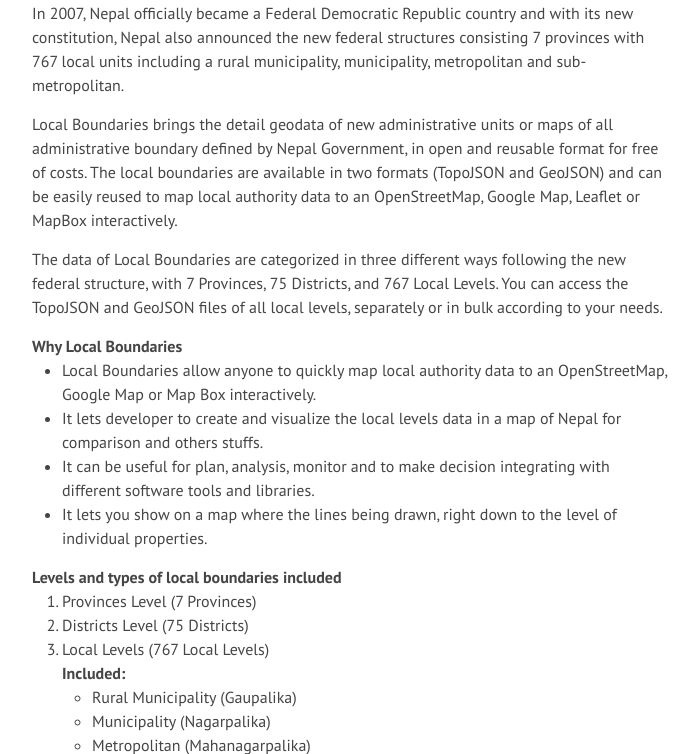
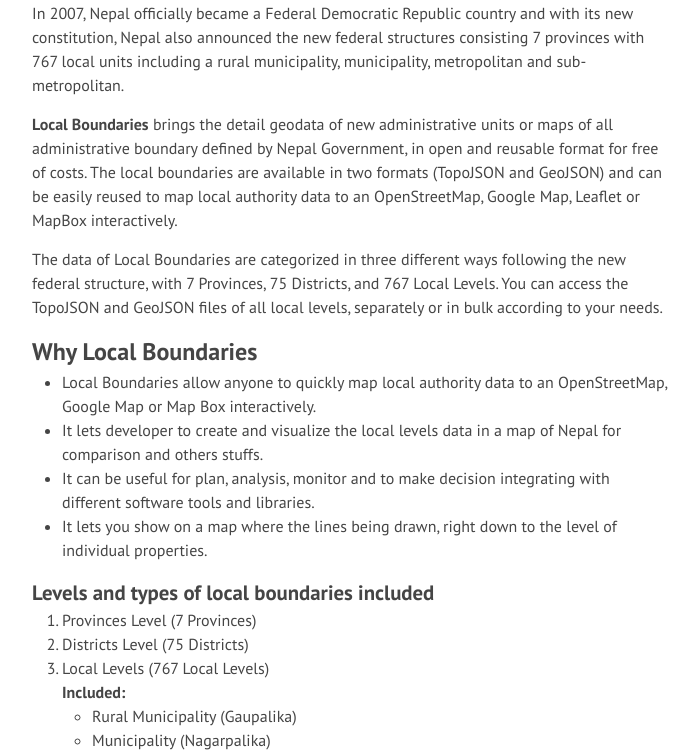
Before and after one commit to okfnepal/localboundaries, a Jekyll site: the page built from index.html, in a window 1280 px wide and 900 px high, scrolled down 581 px, cut to the strip 146-900 px from the top of the window. Shown: the whole strip, without its empty margins (288-987 px from the left). Built offline with Jekyll 4.4.1, drawn with Linux system fonts in a browser that asks for light colours; nearby versions of some CDN libraries; Markdown is read by kramdown in place of the engine named in the settings.

```diff
--- a/index.html
+++ b/index.html
@@ -8,19 +8,19 @@ layout: default
     <p> In 2007, Nepal officially became a Federal Democratic Republic country and with its new constitution, Nepal also announced the new federal structures consisting 7 provinces with 767 local units including a rural municipality, municipality, metropolitan and sub-metropolitan.
 </p>
 <p>
-  Local Boundaries brings the detail geodata of new administrative units or maps of all administrative boundary defined by Nepal Government, in open and reusable format for free of costs. The local boundaries are available in two formats (TopoJSON and GeoJSON) and can be easily reused to map local authority data to an OpenStreetMap, Google Map, Leaflet or MapBox interactively.
+    <b>Local Boundaries</b> brings the detail geodata of new administrative units or maps of all administrative boundary defined by Nepal Government, in open and reusable format for free of costs. The local boundaries are available in two formats (TopoJSON and GeoJSON) and can be easily reused to map local authority data to an OpenStreetMap, Google Map, Leaflet or MapBox interactively.
 </p>
   <p>
     The data of Local Boundaries are categorized in three different ways following the new federal structure, with 7 Provinces, 75 Districts, and 767 Local Levels. You can access the TopoJSON and GeoJSON files of all local levels, separately or in bulk according to your needs.
   </p>
-  <h4>Why Local Boundaries</h4>
+  <h2>Why Local Boundaries</h2>
  <ul>
    <li>Local Boundaries allow anyone to quickly map local authority data to an OpenStreetMap, Google Map or Map Box interactively.</li>
    <li>It lets developer to create and visualize the local levels data in a map of Nepal for comparison and others stuffs.</li>
    <li> It can be useful for plan, analysis, monitor and to make decision integrating with different software tools and libraries.</li>
    <li> It lets you show on a map where the lines being drawn, right down to the level of individual properties.</li>
  </ul>
-  <h4>Levels and types of local boundaries included</h4>
+  <h3>Levels and types of local boundaries included</h3>
   <ol>
 
     <li> Provinces Level (7 Provinces) </li>
```
